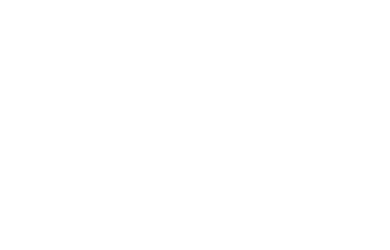
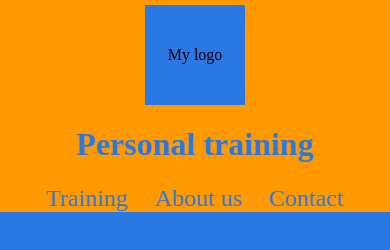
Before and after one commit to JairoAussie/t1w2sat, a plain HTML site: page index.html in a window 390 px wide. Drawn offline with Linux system fonts and the light colour scheme.

Commit message:
Created the header of the index and style it for mobile view

```diff
--- a/css/style.css
+++ b/css/style.css
@@ -1 +1,47 @@
 /* styling goes here */
+
+body{
+    background-color: #2b78e4;
+    margin: 0;
+}
+
+header{
+    background-color: #ff9900;
+    display: flex;
+    flex-direction: column;
+    align-items: center;
+}
+
+header h1 {
+    color: #2b78e4;
+}
+
+.logo {
+    margin-top: 5px;
+    background-color: #2b78e4;
+    width: 100px;
+    height: 100px;
+    display: flex;
+    justify-content: center;
+    align-items: center;
+}
+
+.nav-items {
+    padding-left: 15px;
+    padding-right: 15px;
+    width: 90%;
+    display: flex;
+    justify-content: space-evenly;
+
+}
+
+.nav-items a {
+    text-decoration: none;
+    color: #2b78e4;
+    font-size: 1.5rem;
+}
+
+.nav-items a:hover{
+    color: #ff9900;
+    background-color: #2b78e4;
+}
--- a/index.html
+++ b/index.html
@@ -4,9 +4,30 @@
     <meta charset="UTF-8">
     <meta http-equiv="X-UA-Compatible" content="IE=edge">
     <meta name="viewport" content="width=device-width, initial-scale=1.0">
-    <title>Document</title>
+    <link rel="stylesheet" href="./css/style.css">
+    <title>Personal Training Website</title>
 </head>
 <body>
+    <header>
+        <div class="logo">
+            <p>My logo</p>
+        </div>
+        <h1>Personal training</h1>
+        <nav class="nav-items">
+            <a href="">Training</a>
+            <a href="">About us</a>
+            <a href="">Contact</a>
+        </nav>
+
+    </header>
+
+    <main>
+
+    </main>
+
+    <footer>
+
+    </footer>
 
 </body>
 </html>
```
Also changed, not shown: 2 other files.
